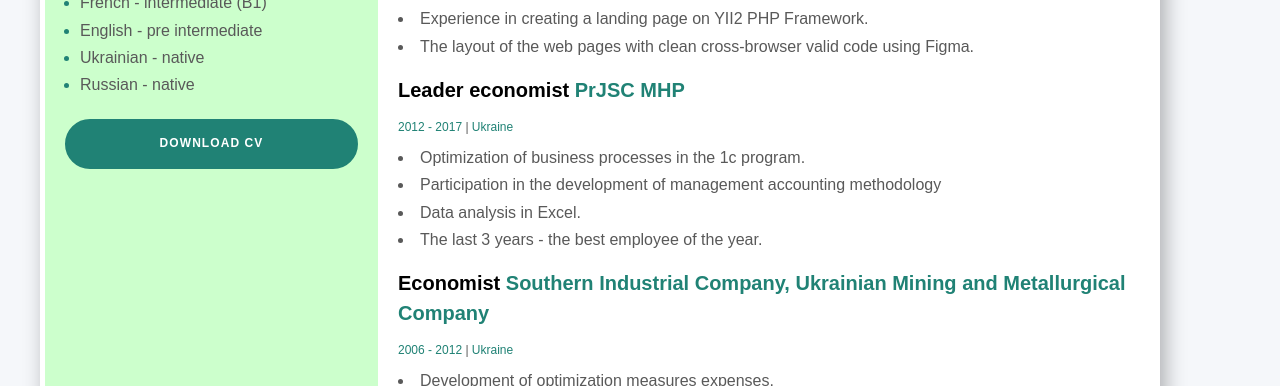
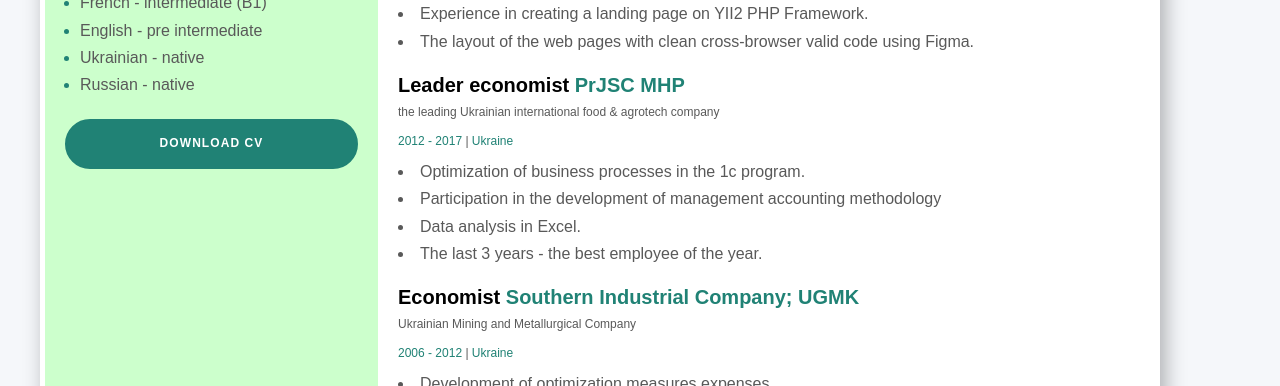
Before and after one commit to HelenaGingembre/Resume, a React (Create React App) app: page / in a window 1280 px wide. Shown: the part 938-1324 px from the top of the page. Built offline with nearby package versions, Linux system fonts and the light colour scheme.

Commit message:
update style

```diff
--- a/src/components/AboutMe/AboutMe.js
+++ b/src/components/AboutMe/AboutMe.js
@@ -44,11 +44,22 @@ function AboutMe({ commandProjects, ownProjects, experience, education }) {
         <h3 className={s.title}>Work Experience</h3>
         <ul>
           {experience.map(
-            ({ id, profession, company, time, country, duties }) => (
+            ({
+              id,
+              profession,
+              company,
+              description,
+              link,
+              time,
+              country,
+              duties,
+            }) => (
               <Experience
                 key={id}
                 profession={profession}
                 company={company}
+                description={description}
+                link={link}
                 time={time}
                 country={country}
                 duties={duties}
--- a/src/components/Experience/Experience.js
+++ b/src/components/Experience/Experience.js
@@ -1,11 +1,27 @@
 import s from './Experience.module.css';
 
-function Experience({ profession, company, time, country, duties }) {
+function Experience({
+  profession,
+  company,
+  description,
+  link,
+  time,
+  country,
+  duties,
+}) {
   return (
     <li className={s.item}>
       <h4 className={s.title}>
-        {profession} <span className={s.company}>{company}</span>
+        {profession} <span> </span>
+        {/* <span className={s.company} link={link}>
+          {company}
+        </span>*/}
+        <a className={s.company} href={link} target="_blank" rel="noreferrer">
+          {company}
+        </a>
+        <span className={s.description}>{description}</span>
       </h4>
+
       <span className={s.time}>
         {time}
         <span className={s.divider}> |</span> {country}
--- a/src/components/Experience/Experience.module.css
+++ b/src/components/Experience/Experience.module.css
@@ -7,7 +7,7 @@
 }
 
 .title {
-  margin-bottom: 10px;
+  margin-bottom: 5px;
   font-weight: 700;
   font-size: 20px;
   line-height: 1.5;
@@ -15,6 +15,14 @@
 
 .company {
   color: var(--accentColor);
+}
+.description {
+  display: block;
+  margin-bottom: 5px;
+  font-weight: 500;
+  font-size: 12px;
+  line-height: 2;
+  color: var(--primaryTextColor);
 }
 
 .time {
--- a/src/data/experience.json
+++ b/src/data/experience.json
@@ -1,8 +1,10 @@
 [
   {
-    "id": "id-4",
+    "id": "id-3",
     "profession": "Junior Frontend Developer",
     "company": "freelance",
+    "description": "",
+    "link": "",
     "time": "February 2017 - December 2018",
     "country": "Ukraine",
     "duties": [
@@ -29,6 +31,8 @@
     "id": "id-1",
     "profession": "Leader economist",
     "company": "PrJSC MHP",
+    "description": "the leading Ukrainian international food & agrotech company",
+    "link": "https://mhp.com.ua/en/pro-kompaniu",
     "time": "2012 - 2017",
     "country": "Ukraine",
     "duties": [
@@ -53,7 +57,9 @@
   {
     "id": "id-2",
     "profession": "Economist",
-    "company": "Southern Industrial Company, Ukrainian Mining and Metallurgical Company",
+    "company": "Southern Industrial Company; UGMK",
+    "description": "Ukrainian Mining and Metallurgical Company",
+    "link": "https://ugmk.ua/en/",
     "time": "2006 - 2012",
     "country": "Ukraine",
     "duties": [
```
